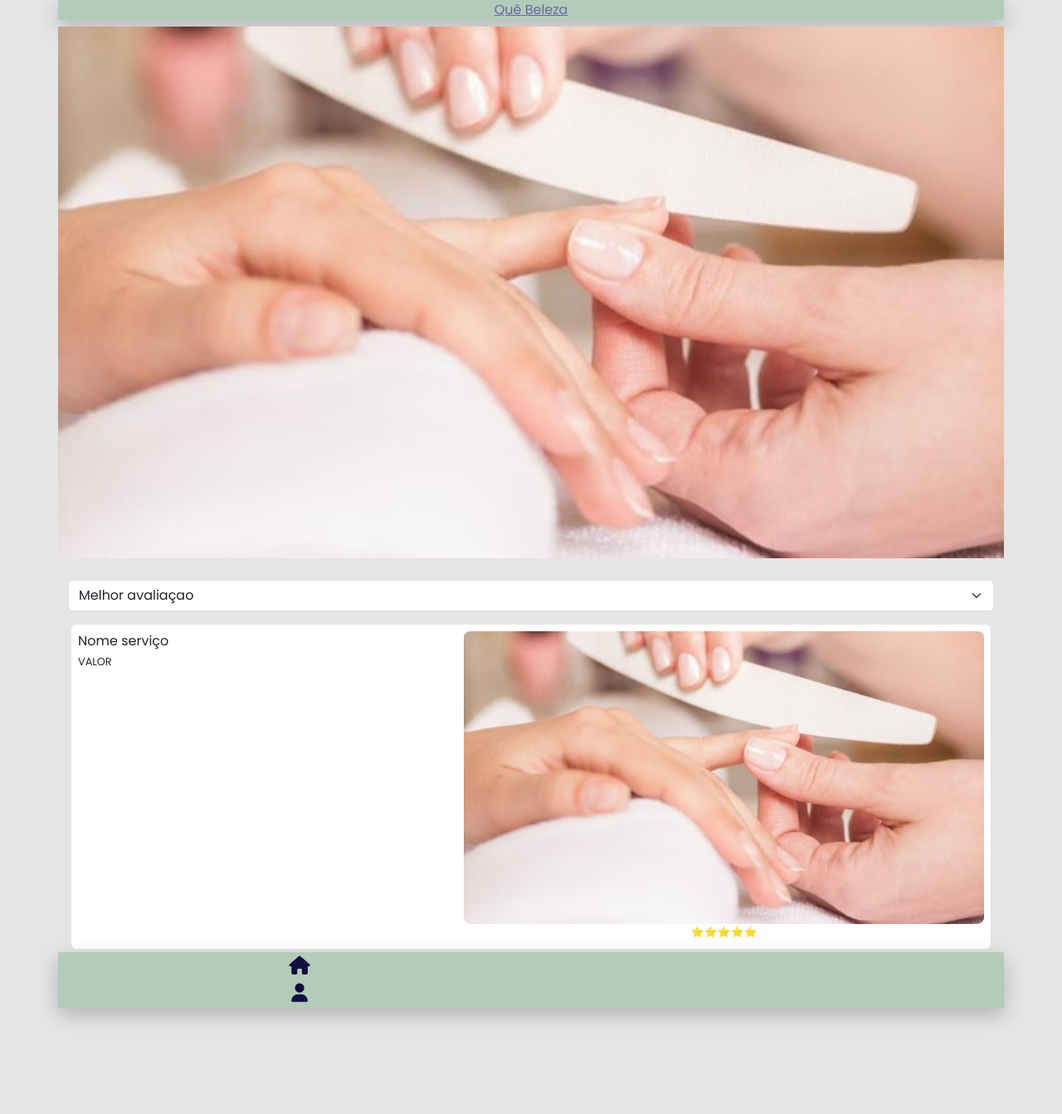
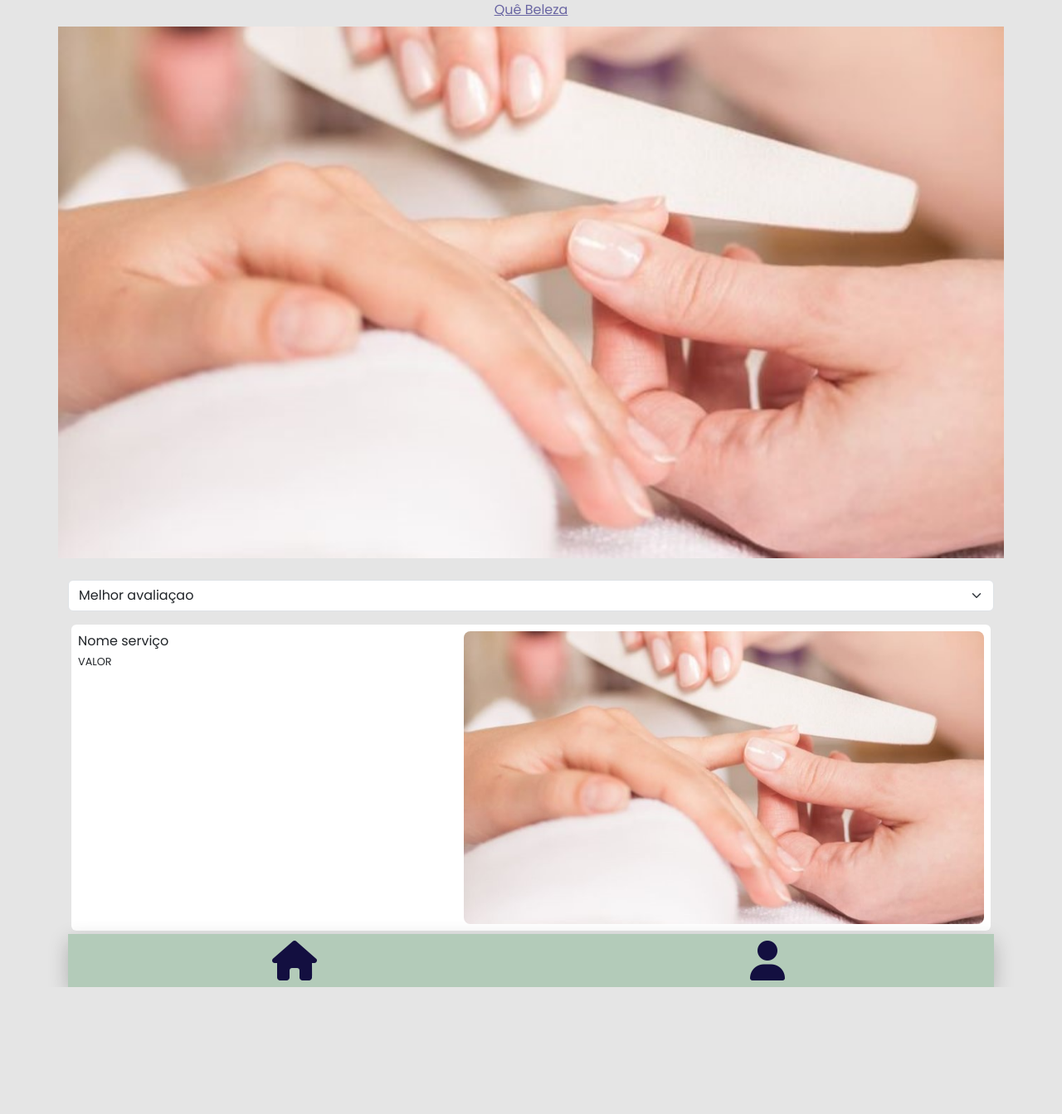
Before and after one commit to Joao14F/Que-Beleza, a PHP site: page /servicos.php in a window 1280 px wide. Shown: the whole page at 83% size. After the commit the page ends 1190 px from the top, so only its background shows below. Run offline with PHP 8.4, Linux system fonts and the light colour scheme; some libraries are stand-ins or nearby versions.

Commit message:
icones desbugados

```diff
--- a/Bolsa/front/rodape2.php
+++ b/Bolsa/front/rodape2.php
@@ -1,11 +1,11 @@
-<div class="row">
-    <footer class="footer">
-        <div class="col-6 icons">
+<footer class="footer">
+    <div class="row justify-content-center">
+        <div class="col-6 icons text-center">
             <div class="fa-solid fa-house" id="home-btn"></div>
         </div>
-        <div class="col-6 icons">
+        <div class="col-6 icons text-center">
             <div class="fas fa-user" id="user-btn"> </div>
         </div>
-    </footer>
-    <script src="scripts.js"></script>
-</div>
+    </div>
+</footer>
+<script src="scripts.js"></script>
--- a/Bolsa/front/servicos.php
+++ b/Bolsa/front/servicos.php
@@ -22,14 +22,9 @@
             --outline-hover: .2rem solid var(--black);
         }
 
-        html {
-            scroll-behavior: smooth;
-        }
-
         body {
             font-family: 'Poppins';
             background-color: #e5e5e5;
-            padding-bottom: 8rem;
         }
 
         p {
@@ -128,9 +123,6 @@
 
         .footer {
             background-color: #b3cbb9;
-            align-items: center;
-            align-content: center;
-            align-self: center;
             box-shadow: var(--box-shadow);
         }
 
@@ -138,10 +130,16 @@
             border-radius: .5rem;
             color: var(--black);
             font-size: 1.4rem;
-            text-align: center;
-            align-items: center;
-            align-self: center;
-            align-content: center;
+        }
+
+        .footer .fa-house {
+            font-size: 3rem;
+            margin: 0.5rem;
+        }
+
+        .footer .fa-user {
+            font-size: 3rem;
+            margin: 0.5rem;
         }
 
         .footer .icons:hover {
@@ -149,14 +147,8 @@
             color: #e5e5e5;
         }
 
-        .header {
-            background-color: #b3cbb9;
-            box-shadow: var(--box-shadow);
-
-        }
         a {
             color: var(--orange);
-
         }
     </style>
 </head>
@@ -197,9 +189,6 @@
                         <img src="imagens/unhas.jpeg" alt="Image 3" class="img-fluid">
                     </a>
                 </div>
-                <div class="col-7">
-                    <p style="margin-bottom: 3px;" class="text-center">⭐⭐⭐⭐⭐</p>
-                </div>
             </div>
         </div>
         <?php
```
